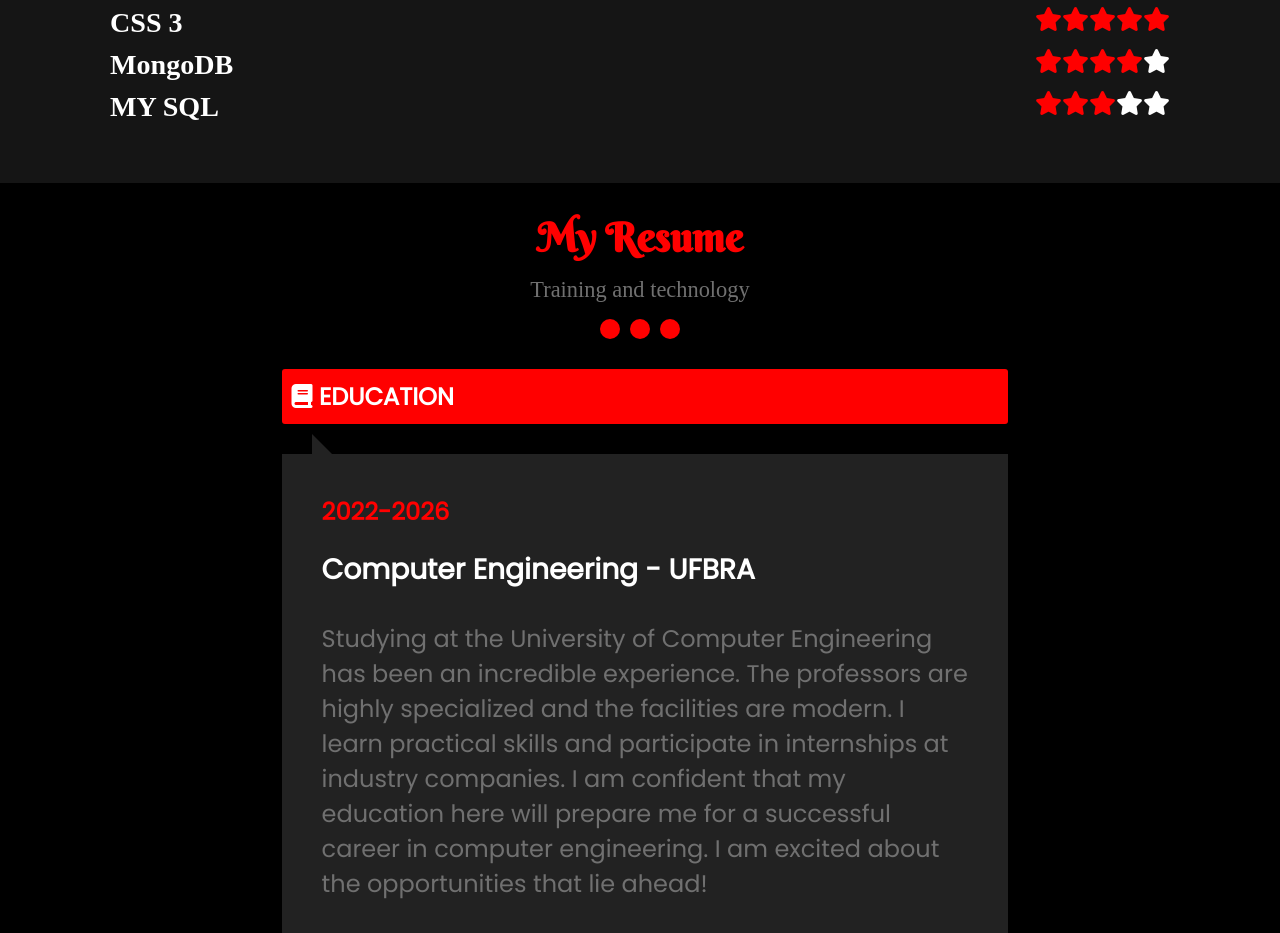
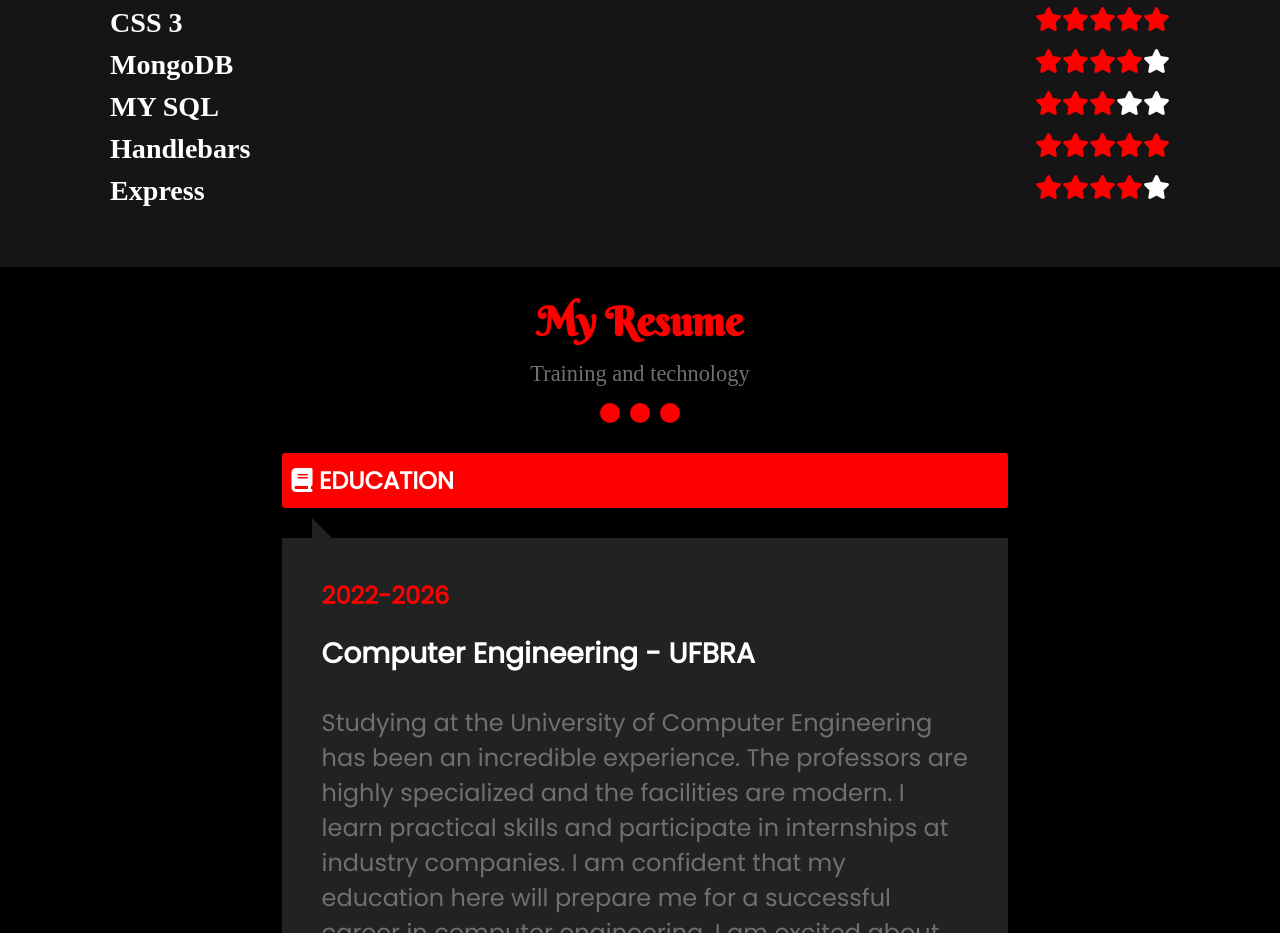
Before and after one commit to Santiago-Diniz/portifolio, a plain HTML site: page port.html in a window 1280 px wide. Shown: the part 3725-4658 px from the top of the page. Drawn offline with Linux system fonts and the light colour scheme; a web font is replaced by a local one.

Commit message:
add skills

```diff
--- a/port.html
+++ b/port.html
@@ -189,6 +189,26 @@
           <li><i class="fa-sharp fa-solid fa-star"></i><li>
         </ul>
       </div>
+      <div class="skill_content">
+        <h3>Handlebars</h3>
+        <ul>
+          <li class="cor"><i class="fa-sharp fa-solid fa-star"></i></li>
+          <li class="cor"><i class="fa-sharp fa-solid fa-star"></i></li>
+          <li class="cor"><i class="fa-sharp fa-solid fa-star"></i></li>
+          <li class="cor"><i class="fa-sharp fa-solid fa-star"></i></li>
+          <li class="cor"><i class="fa-sharp fa-solid fa-star"></i><li>
+        </ul>
+      </div>
+      <div class="skill_content">
+        <h3>Express</h3>
+        <ul>
+          <li class="cor"><i class="fa-sharp fa-solid fa-star"></i></li>
+          <li class="cor"><i class="fa-sharp fa-solid fa-star"></i></li>
+          <li class="cor"><i class="fa-sharp fa-solid fa-star"></i></li>
+          <li class="cor"><i class="fa-sharp fa-solid fa-star"></i></li>
+          <li><i class="fa-sharp fa-solid fa-star"></i><li>
+        </ul>
+      </div>
     </div>
   </div>
 
```
